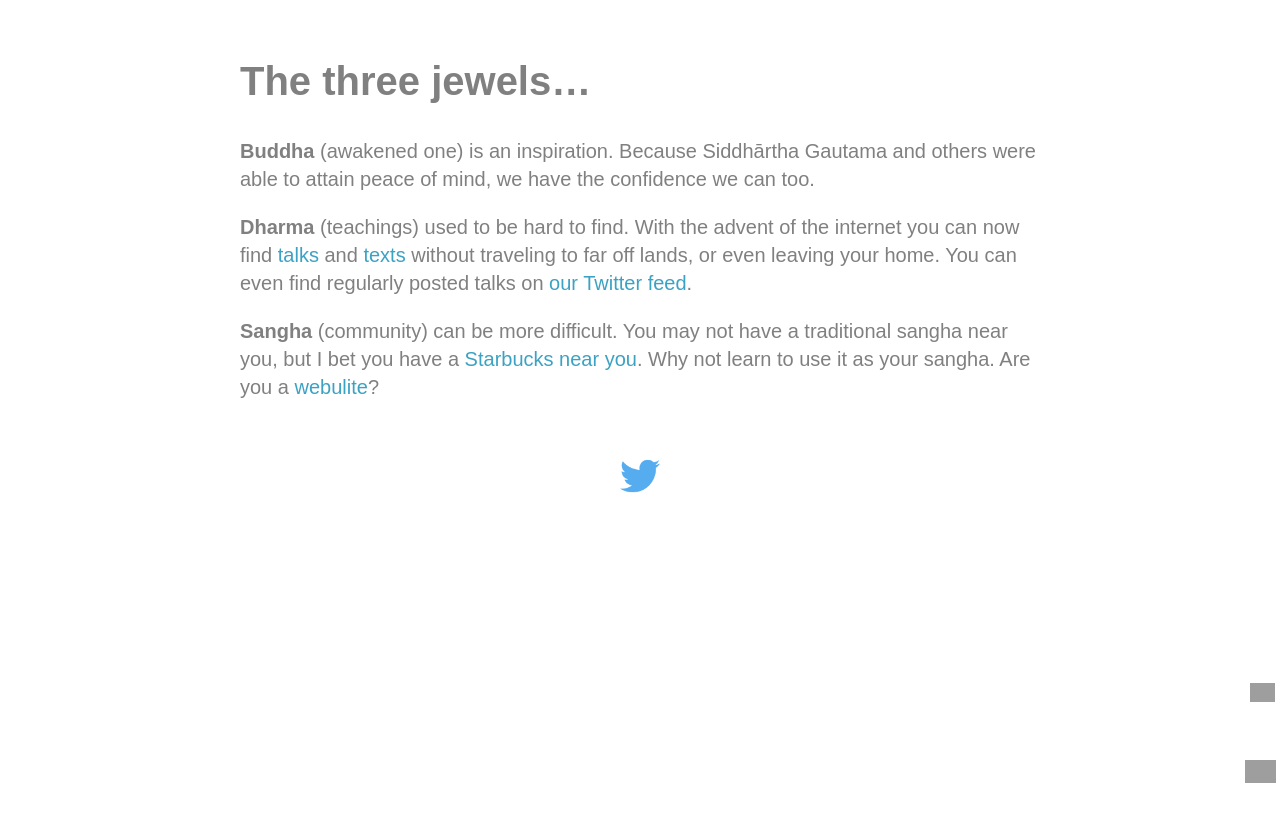
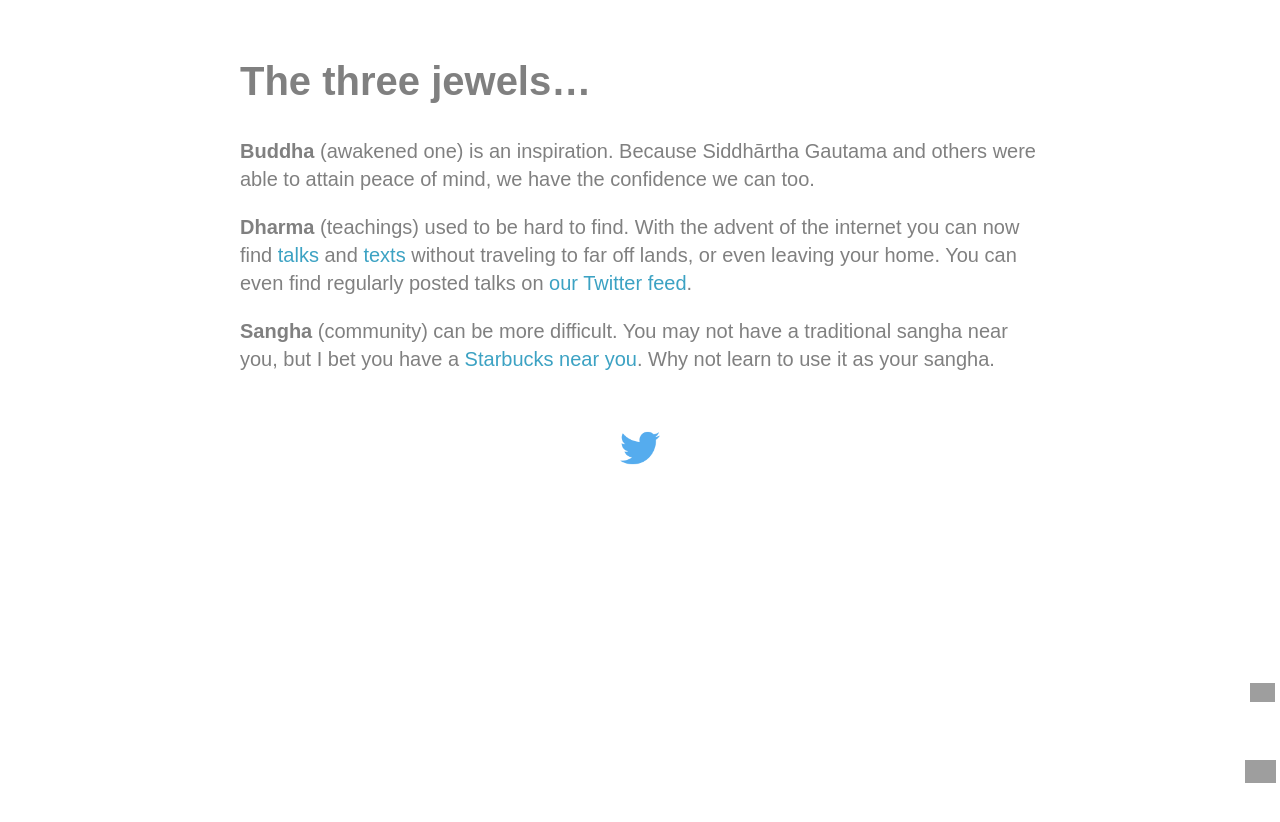
Before and after one commit to StarbucksSangha/StarbucksSangha, a Jekyll site: the page built from index.md, in a window 1280 px wide. Shown: the top 822 px of the page. Built offline with Jekyll 4.4.1, drawn with Linux system fonts in a browser that asks for light colours; grey boxes are pictures that could not be loaded.

Commit message:
Update index.md

```diff
--- a/index.md
+++ b/index.md
@@ -10,4 +10,4 @@ published: True
 
 <b>Dharma</b> (teachings) used to be hard to find. With the advent of the internet you can now find [talks](https://www.dhammatalks.org/mp3_collections_index.html){:target="_blank"} and [texts](https://www.dhammatalks.org/suttas/index.html){:target="_blank"} without traveling to far off lands, or even leaving your home. You can even find regularly posted talks on [our Twitter feed](https://twitter.com/StarbucksSangha){:target="_blank"}.
 
-<b>Sangha</b> (community) can be more difficult. You may not have a traditional sangha near you, but I bet you have a [Starbucks near you](https://www.starbucks.com/store-locator){:target="_blank"}. Why not learn to use it as your sangha. Are you a <a href="https://webulite.com" target="_blank">webulite</a>?
+<b>Sangha</b> (community) can be more difficult. You may not have a traditional sangha near you, but I bet you have a [Starbucks near you](https://www.starbucks.com/store-locator){:target="_blank"}. Why not learn to use it as your sangha.
```
